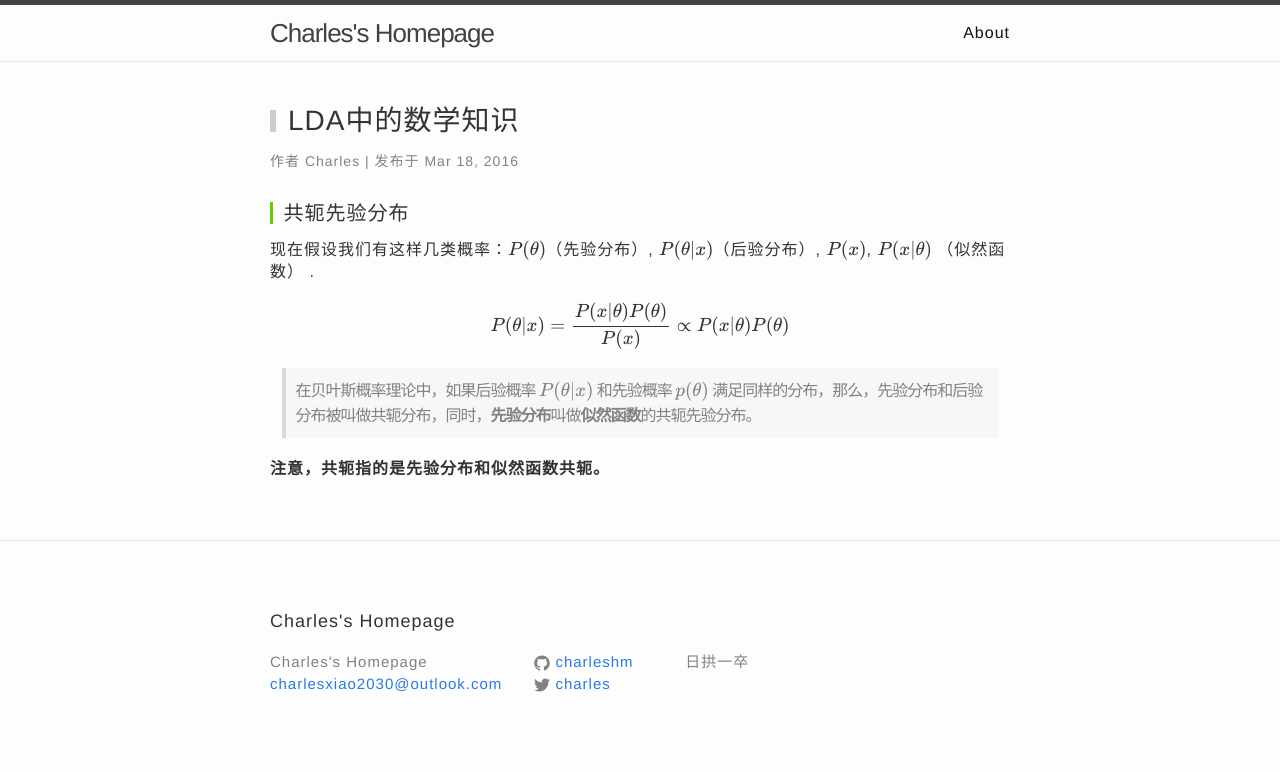
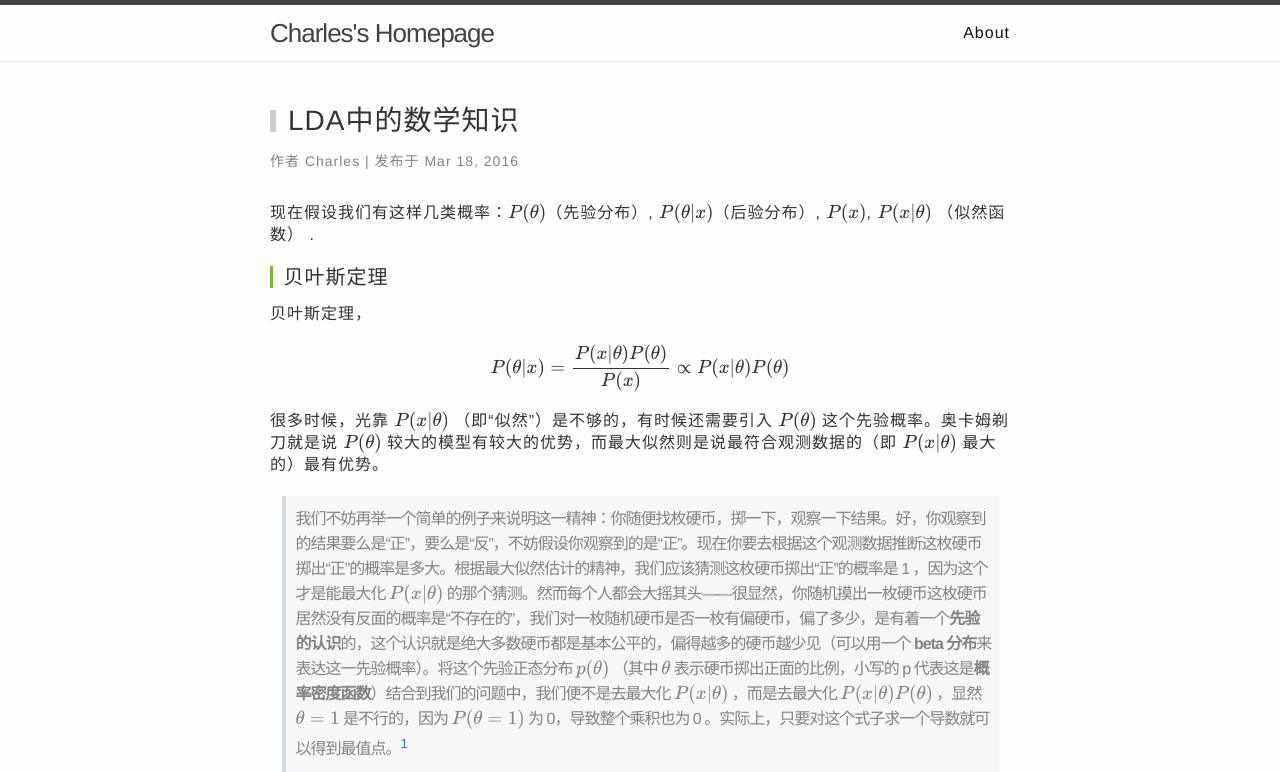
Before and after one commit to charleshm/charleshm.github.io, a Jekyll site: the page built from _posts/2016-03-18-LDA-Math.md, in a window 1280 px wide and 1400 px high. Shown: the top 772 px of the window. Built offline with Jekyll 4.4.1, drawn with Linux system fonts in a browser that asks for light colours; some web fonts are replaced; formulas are drawn with MathJax 3; comment, search, counter and statistics services are not loaded; some of the changed text lies outside the part shown; grey boxes are pictures that could not be loaded.

Commit message:
LDA-Math

```diff
--- a/_posts/2016-03-18-LDA-Math.md
+++ b/_posts/2016-03-18-LDA-Math.md
@@ -7,11 +7,28 @@ date:   2016-03-18 15:30
 categories: 机器学习 自然语言处理
 ---
 
-#### 共轭先验分布
  现在假设我们有这样几类概率：$P(\theta)$（先验分布）, $P(\theta\|x)$（后验分布）, $P(x)$, $P(x\|\theta)$ （似然函数） .
 
+#### 贝叶斯定理
+贝叶斯定理，
+
  $$P(\theta|x) = \frac{P(x|\theta)P(\theta)}{P(x)} \propto P(x|\theta)P(\theta)$$
+
+很多时候，光靠 $P(x\|\theta)$ （即“似然”）是不够的，有时候还需要引入 $P(\theta)$ 这个先验概率。奥卡姆剃刀就是说 $P(\theta)$ 较大的模型有较大的优势，而最大似然则是说最符合观测数据的（即 $P(x\|\theta)$ 最大的）最有优势。
+
+> 我们不妨再举一个简单的例子来说明这一精神：你随便找枚硬币，掷一下，观察一下结果。好，你观察到的结果要么是“正”，要么是“反”，不妨假设你观察到的是“正”。现在你要去根据这个观测数据推断这枚硬币掷出“正”的概率是多大。根据最大似然估计的精神，我们应该猜测这枚硬币掷出“正”的概率是 1 ，因为这个才是能最大化 $P(x\|\theta)$ 的那个猜测。然而每个人都会大摇其头——很显然，你随机摸出一枚硬币这枚硬币居然没有反面的概率是“不存在的”，我们对一枚随机硬币是否一枚有偏硬币，偏了多少，是有着一个**先验的认识**的，这个认识就是绝大多数硬币都是基本公平的，偏得越多的硬币越少见（可以用一个 **beta 分布**来表达这一先验概率）。将这个先验正态分布 $p(\theta)$ （其中 $\theta$ 表示硬币掷出正面的比例，小写的 p 代表这是**概率密度函数**）结合到我们的问题中，我们便不是去最大化 $P(x\|\theta)$ ，而是去最大化 $P(x\|\theta)P(\theta)$ ，显然 $\theta = 1$ 是不行的，因为 $P(\theta=1)$ 为 0，导致整个乘积也为 0 。实际上，只要对这个式子求一个导数就可以得到最值点。[^1]
+
+![此处输入图片的描述][1]
+
+#### 共轭先验分布
+通过上面的分析，当我们知道先验概率 $P(\theta)$ 的时候，光用最大似然是不靠谱的，因为最大似然的猜测可能先验概率非常小。那么，我们如何选取先验概率分布呢？
+
+这里我们需要先了解下共轭先验公布。
 
 > 在贝叶斯概率理论中，如果后验概率 $P(\theta\|x)$ 和先验概率 $p(\theta)$ 满足同样的分布，那么，先验分布和后验分布被叫做共轭分布，同时，**先验分布**叫做**似然函数**的共轭先验分布。
 
 **注意，共轭指的是先验分布和似然函数共轭。**
+
+  [1]: http://7xjbdi.com1.z0.glb.clouddn.com/Beta_distribution_pdf.svg.png
+
+  [^1]: [数学之美番外篇：平凡而又神奇的贝叶斯方法](http://mindhacks.cn/2008/09/21/the-magical-bayesian-method/)
```
